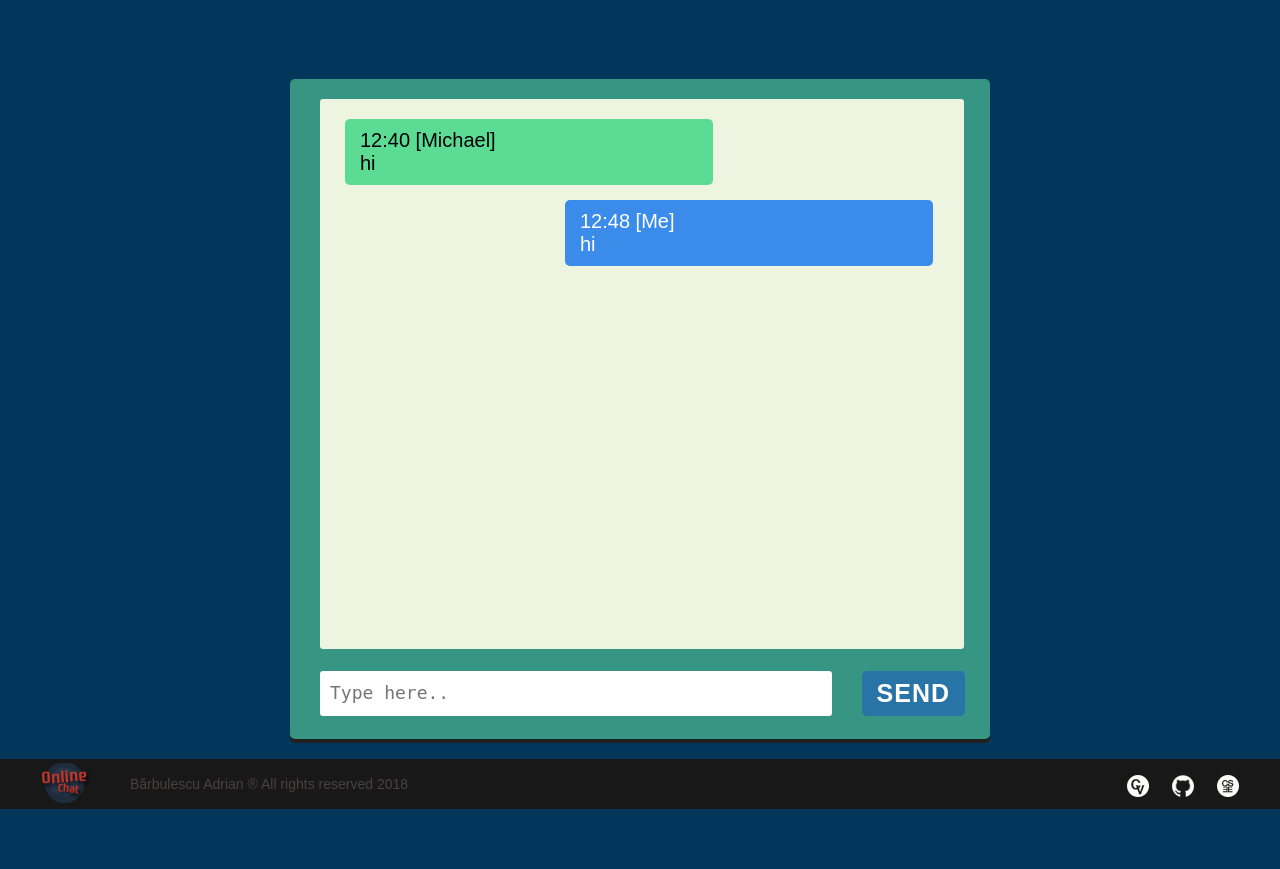
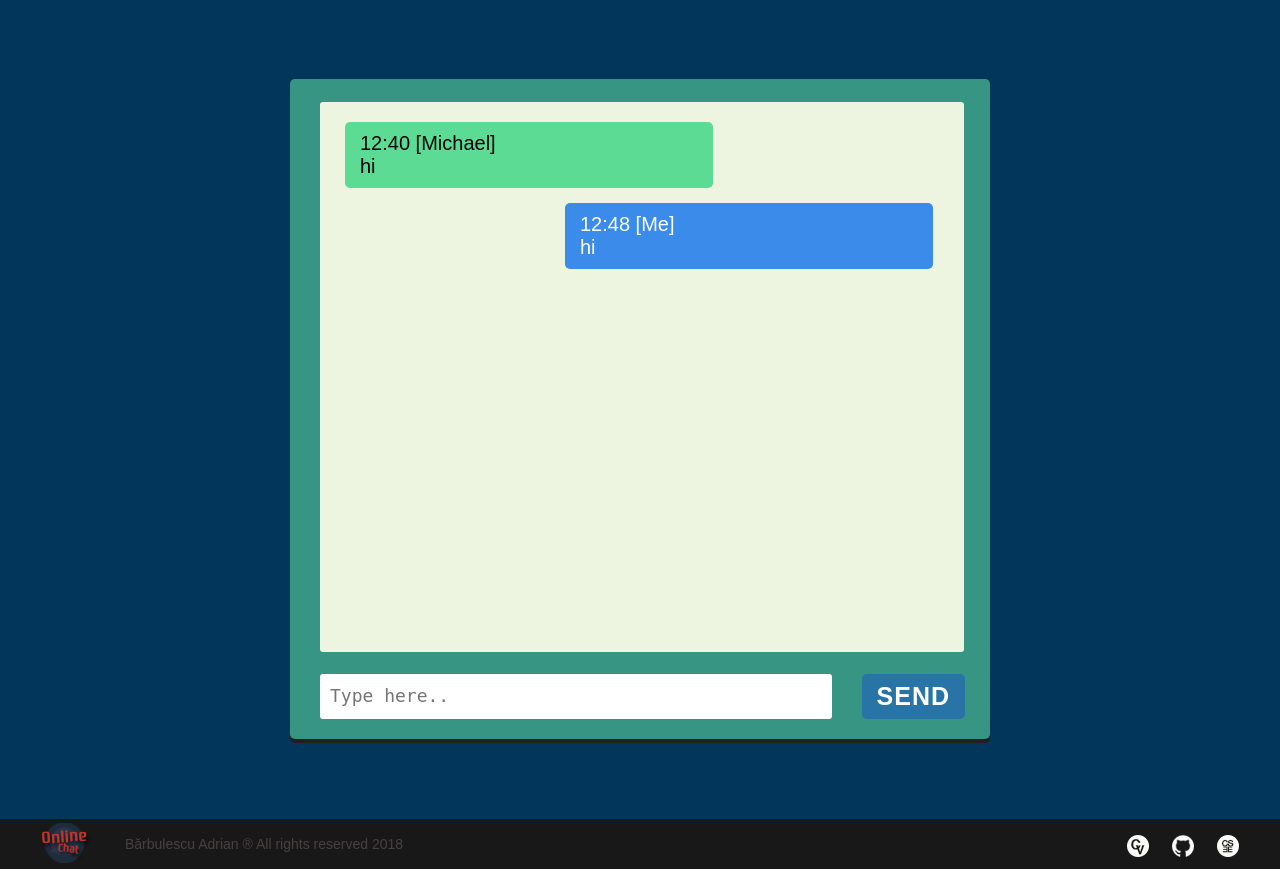
Before and after one commit to ST4NSB/chat-online, a PHP site: page / in a window 1280 px wide. Shown: the part 51-920 px from the top of the page. Before the commit the page ends 860 px from the top, so only its background shows below. Run offline with PHP 8.4, Linux system fonts and the light colour scheme.

Commit message:
some more updates

```diff
--- a/assets/css/footer.css
+++ b/assets/css/footer.css
@@ -9,7 +9,7 @@
 .footer__logo {
   padding-top: 4px;
   float: left;
-  margin-right: 30px;
+  margin-right: 25px;
   margin-left: 20px;
 }
 
--- a/assets/css/formstyle.css
+++ b/assets/css/formstyle.css
@@ -10,8 +10,8 @@
 	width: 700px;
 	min-width: 390px;
 	height: 660px;
-  padding-top: 20px;
-	margin: 110px auto 50px;
+  padding-top: 23px;
+	margin: 110px auto;
   border-radius: 5px;
 }
 
```
